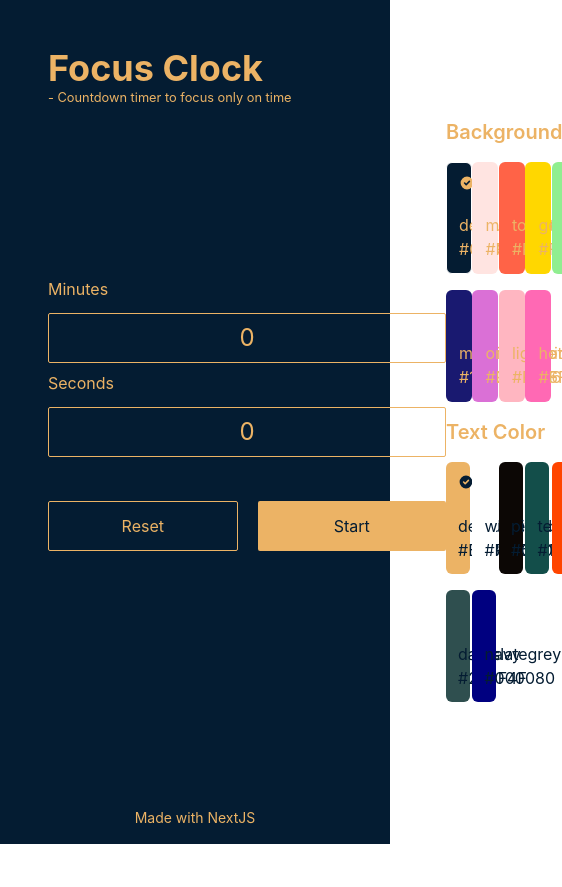
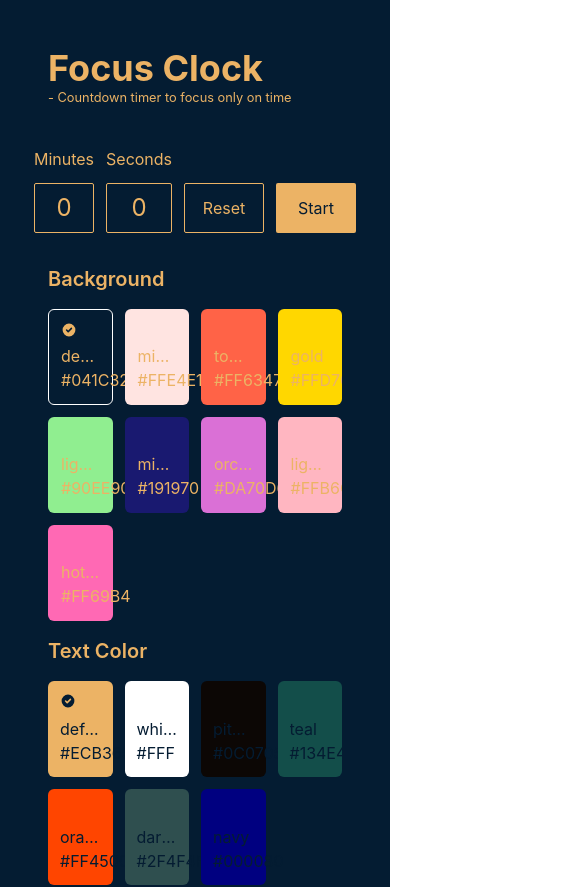
Before and after one commit to abhndv/focus-clock, a Next.js app: page / in a window 390 px wide. Shown: the top 887 px of the page, 562 px wide, since content can reach past the window. Before the commit the page ends 844 px from the top, so only its background shows below. Built offline with nearby package versions, Linux system fonts and the light colour scheme.

Commit message:
- Responsive Classes added

```diff
--- a/src/components/theme.js
+++ b/src/components/theme.js
@@ -9,15 +9,15 @@ function Theme() {
   const textColor = useSelector((state) => state.theme.textColor);
 
   return (
-    <article className="themes w-1/2">
+    <article className="themes w-full lg:w-3/4 xl:w-1/2">
       <h2 className="font-semibold text-xl mb-4" style={{ color: textColor }}>
         Background
       </h2>
-      <div className="grid grid-cols-5 gap-4 overflow-x-auto flex-wrap max-h-120">
+      <div className="grid grid-cols-4 md:grid-cols-5 gap-3 md:gap-4 overflow-x-auto flex-wrap max-h-120">
         {Object.entries(bgColors).map(([key, value]) => (
           <div
             className={[
-              `themes__card h-28 p-3 rounded-md flex flex-col justify-between border cursor-pointer transition-all duration-200 `,
+              `themes__card h-24 md:h-28 p-3 rounded-md flex flex-col justify-between border cursor-pointer transition-all duration-200 `,
               value == background ? "border-white" : "border-transparent",
             ].join(" ")}
             key={key}
@@ -26,8 +26,7 @@ function Theme() {
           >
             {value == background ? <HiCheckCircle /> : <span></span>}
             <p>
-              {key}
-              <br />
+              <span className="text-ellipsis whitespace-pre w-full overflow-hidden block">{key}</span>
               {value}
             </p>
           </div>
@@ -36,18 +35,18 @@ function Theme() {
       <h2 className="font-semibold text-xl my-4" style={{ color: textColor }}>
         Text Color
       </h2>
-      <div className="grid grid-cols-5 gap-4 overflow-x-auto flex-wrap max-h-120">
+      <div className="grid grid-cols-4 md:grid-cols-5 gap-3 md:gap-4 overflow-x-auto flex-wrap max-h-120">
         {Object.entries(textColors).map(([key, value]) => (
           <div
-            className="themes__card h-28 p-3 rounded-md flex flex-col justify-between cursor-pointer transition-all duration-200 hover:shadow-md hover:shadow-slate-500"
+            className="themes__card h-24 md:h-28 p-3 rounded-md flex flex-col justify-between cursor-pointer transition-all duration-200 hover:shadow-md hover:shadow-slate-500"
             key={key}
             style={{ backgroundColor: value, color: background }}
             onClick={() => dispatch(setTextColor(value))}
           >
             {value == textColor ? <HiCheckCircle /> : <span></span>}
             <p>
-              {key}
-              <br />
+              <span className="text-ellipsis whitespace-pre w-full overflow-hidden block">{key}</span>
+
               {value}
             </p>
           </div>
--- a/src/components/timer.js
+++ b/src/components/timer.js
@@ -47,7 +47,7 @@ function Timer() {
   }, []);
 
   return (
-    <div className="flex h-full w-full items-center justify-center relative">
+    <div className="flex flex-1 h-full w-full items-center justify-center relative">
       <button
         className="absolute top-0 left-0 block p-2 rounded-full timer-back"
         onClick={() => {
--- a/src/components/timerForm.js
+++ b/src/components/timerForm.js
@@ -19,13 +19,13 @@ function TimerForm() {
   };
 
   return (
-    <div className="w-1/4 min-w-fit">
+    <div className="w-full lg:w-1/4 flex lg:flex-col gap-3 md:gap-5 justify-between min-w-fit">
       <div className="flex flex-col mt-2">
         <label className="block mb-3" style={{ color: textColor }}>
           Minutes
         </label>
         <input
-          className="px-3 py-2 text-2xl border rounded-sm bg-transparent outline-none text-center"
+          className="w-full md:w-40 lg:w-64 xl:w-full px-3 py-2 text-2xl border rounded-sm bg-transparent outline-none text-center"
           type="number"
           key="minutes"
           value={min}
@@ -40,7 +40,7 @@ function TimerForm() {
           Seconds
         </label>
         <input
-          className="px-3 py-2 text-2xl border rounded-sm bg-transparent outline-none text-center"
+          className="w-full md:w-40 lg:w-64 xl:w-full px-3 py-2 text-2xl border rounded-sm bg-transparent outline-none text-center"
           type="number"
           key="seconds"
           value={sec}
@@ -50,16 +50,16 @@ function TimerForm() {
           style={{ borderColor: textColor, color: textColor }}
         />
       </div>
-      <div className="flex flex-row-reverse gap-5 mt-6">
+      <div className="flex flex-row-reverse gap-3 md:gap-5 mt-6 w-full">
         <button
-          className="block px-3 py-3 text-center w-full mt-5 rounded-sm transition-all duration-300"
+          className="block px-3 py-3 text-center min-w-[80px] md:min-w-[120px] w-full mt-5 rounded-sm transition-all duration-300"
           onClick={startClick}
           style={{ color: background, backgroundColor: textColor }}
         >
           Start
         </button>
         <button
-          className="block px-3 py-3 text-center w-full mt-5 rounded-sm transition-all duration-300 border"
+          className="block px-3 py-3 text-center min-w-[80px] md:min-w-[120px] w-full mt-5 rounded-sm transition-all duration-300 border"
           onClick={emptyTimer}
           style={{ backgroundColor: background, color: textColor, borderColor: textColor }}
         >
--- a/src/pages/index.js
+++ b/src/pages/index.js
@@ -10,7 +10,7 @@ export default function Home() {
   const textColor = useSelector((state) => state.theme.textColor);
 
   return (
-    <div className="text-white h-screen w-screen flex flex-col" style={{ backgroundColor: background }}>
+    <div className="text-white min-h-screen w-screen flex flex-col" style={{ backgroundColor: background }}>
       <Head>
         <title>Focus Clock</title>
         <meta name="description" content="Focus Clock" />
@@ -26,7 +26,7 @@ export default function Home() {
               <h1 className="font-bold text-4xl md:text-5xl lg:text-7xl">Focus Clock</h1>
               <small className="">- Countdown timer to focus only on time</small>
             </div>
-            <div className="h-full flex items-center justify-evenly mb-8">
+            <div className="h-full flex flex-col lg:flex-row items-center justify-evenly my-8 gap-8">
               <TimerForm />
               <Theme />
             </div>
```
